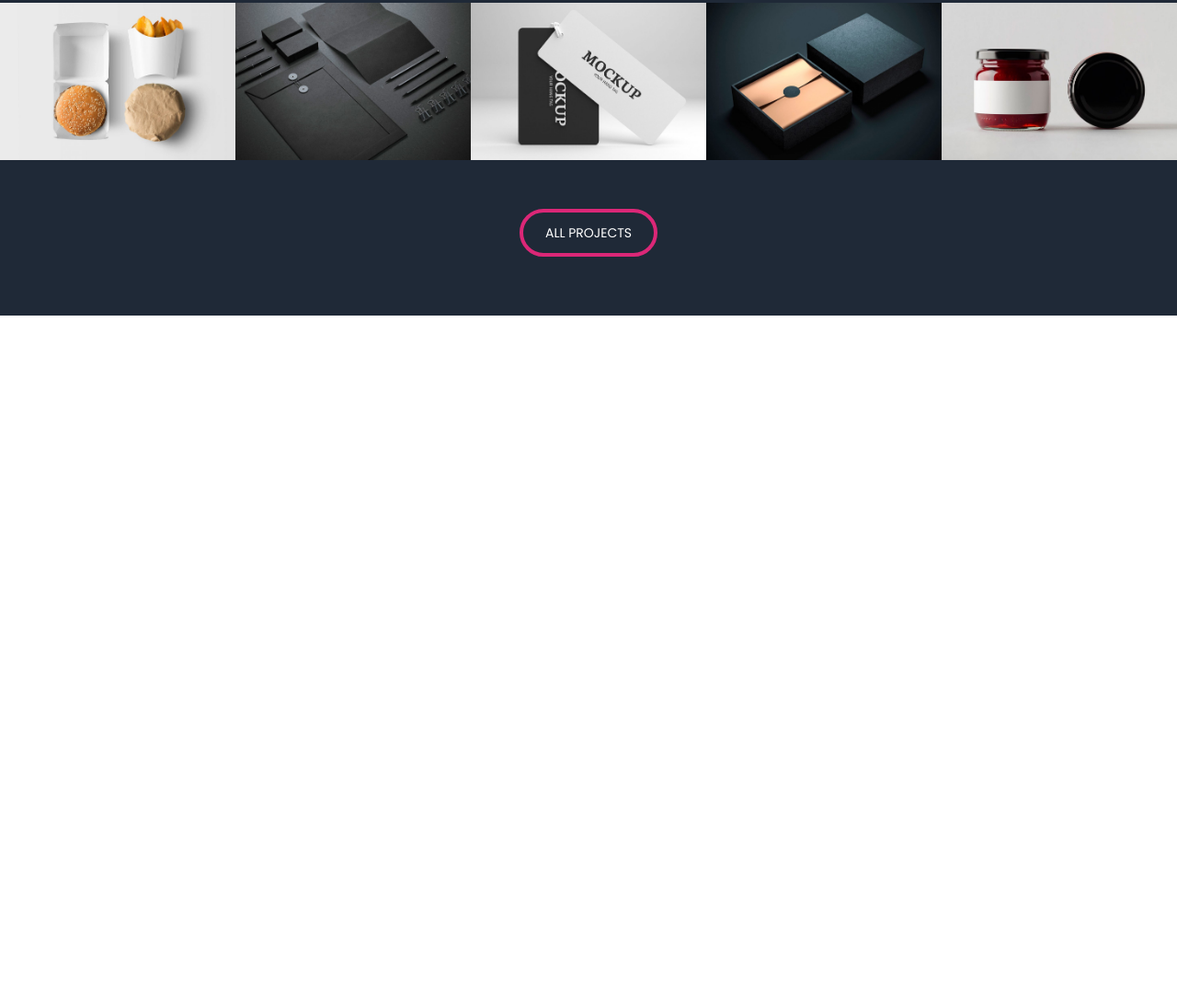
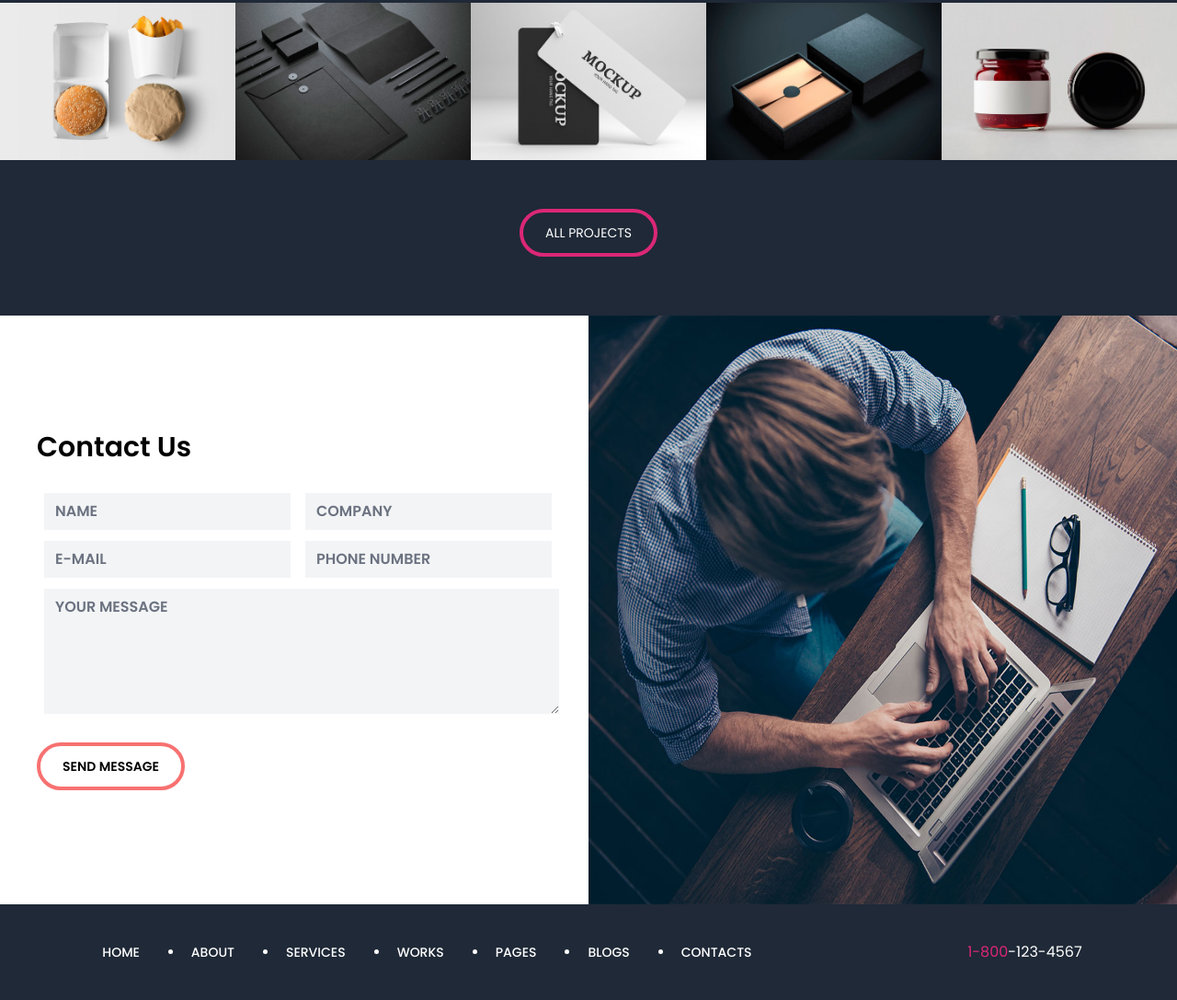
Before and after one commit to special-char/tsc-interview-test, a website built with Vite: page index.html in a window 1280 px wide. Shown: the part 2917-4004 px from the top of the page at 92% size. Before the commit the page ends 3260 px from the top, so only its background shows below. Built offline with nearby package versions, Linux system fonts and the light colour scheme; files whose address does not match are found by name.

Commit message:
ContactUS and footer completed

```diff
--- /dev/null
+++ b/contactus.css
@@ -0,0 +1,43 @@
+@layer components{
+    #ContactUs{
+        & > .ContactUs__contact{
+            @apply container flex flex-col lg:flex-row-reverse;
+            & > .ContactUs__form{
+                @apply flex flex-col justify-center items-start sm:items-center lg:items-start sm:px-10 py-10 flex-1 basis-1/2;
+
+                & > h3{
+                    @apply text-3xl font-sans font-semibold mb-5;
+                }
+                & > form{
+
+                    & > .form__name{
+                        @apply w-full sm:flex sm:gap-2;
+                        &>input{
+                            @apply w-full border-0 mt-3  bg-gray-100 font-sans font-semibold;
+                        }
+                    }
+                    & > .form__email{
+                        @apply w-full sm:flex sm:gap-2;
+                        & > input{
+                            @apply w-full border-0 mt-3  bg-gray-100 font-sans font-semibold;
+                        }
+                    }
+                    & > textarea{
+                        @apply w-full border-0 mt-3 bg-gray-100 font-sans font-semibold sm:ml-2;
+                    }
+                }
+                & > button{
+                    @apply border-4 rounded-full border-red-400 mt-6 px-6 py-3 text-sm font-sans font-semibold hover:bg-red-400 hover:text-black;
+                }
+
+            }
+            & > .ContactUs__image{
+                @apply  lg:aspect-square lg:w-full basis-1/2;
+
+                & > img{
+                    @apply w-full h-full;
+                }
+            }
+        }
+    }
+}
--- /dev/null
+++ b/footer.css
@@ -0,0 +1,32 @@
+@layer components{
+    #footer{
+        @apply bg-gray-800;
+
+        & > .footer__content{
+            @apply py-10 flex items-center justify-around flex-1 gap-5;
+
+            & > nav{
+
+                & > ul{
+                    @apply flex flex-wrap gap-10 lg:list-disc;
+
+                    & > li{
+                        @apply text-white text-center text-sm font-sans px-2 first:list-none;
+
+                        & > a{
+                            @apply font-sans font-medium;
+                        }
+                    }
+                }
+            }
+
+            & > h3{
+                @apply text-white;
+
+                & > span{
+                    @apply text-pink-600;
+                }
+            }
+        }
+    }
+}
--- a/index.html
+++ b/index.html
@@ -115,7 +115,7 @@
             <p class="para2">Lorem, ipsum dolor sit amet consectetur adipisicing elit. Ab at similique, ullam dolore sunt
               quas repellendus minus odit corporis fuga, totam, eveniet laboriosam pariatur voluptatem recusandae
               dignissimos! Eum, eius corporis.</p>
-            <button>About Us</button>
+            <button>ABOUT US</button>
           </div>
         </div>
       </section>
@@ -205,15 +205,61 @@
           </nav>
           <div class="ourprojects__image">
             <img src="./Assignment/images/img_19-1170x780.jpg" alt="project image1">
-            <img src="./Assignment/images/img_18-1170x780.jpg" alt="project image1">
-            <img src="./Assignment/images/img_15-1170x780.jpg" alt="project image1">
-            <img src="./Assignment/images/img_16-1170x780.jpg" alt="project image1">
-            <img src="./Assignment/images/img_17-1170x780.jpg" alt="project image1">
+            <img class="hidden sm:block" src="./Assignment/images/img_18-1170x780.jpg" alt="project image1">
+            <img class="hidden sm:block" src="./Assignment/images/img_15-1170x780.jpg" alt="project image1">
+            <img class="hidden sm:block" src="./Assignment/images/img_16-1170x780.jpg" alt="project image1">
+            <img class="hidden sm:block" src="./Assignment/images/img_17-1170x780.jpg" alt="project image1">
           </div>
           <button>ALL PROJECTS</button>
         </div>
       </section>
+
+      <section id="ContactUs">
+        <div class="ContactUs__contact">
+          <div class="ContactUs__image">
+            <img src="./Assignment/images/home3_alt_half_media3.jpg" alt="contact image">
+          </div>
+          <div class="ContactUs__form">
+            <h3>Contact Us</h3>
+            <form action="">
+              <div class="form__name">
+                <label for="name"></label>
+                <input type="text" name="name" id="name" placeholder="NAME">
+                <label for="company"></label>
+                <input type="text" name="company" id="company" placeholder="COMPANY">
+              </div>
+              <div class="form__email">
+                <label for="email"></label>
+                <input type="email" name="email" id="email" placeholder="E-MAIL">
+                <label for="phone number"></label>
+                <input type="number" name="phone number" id="phone number" placeholder="PHONE NUMBER">
+              </div>
+              <label for="message"></label>
+              <textarea name="message" id="message" cols="25" rows="5" placeholder="YOUR MESSAGE"></textarea>
+
+            </form>
+            <button>SEND MESSAGE</button>
+          </div>
+        </div>
+      </section>
     </main>
+
+    <footer id="footer">
+      <div class="footer__content">
+        <nav>
+          <ul>
+            <li><a href="">HOME</a></li>
+          <li><a href="">ABOUT</a></li>
+          <li><a href="">SERVICES</a></li>
+          <li><a href="">WORKS</a></li>
+          <li><a href="">PAGES</a></li>
+          <li><a href="">BLOGS</a></li>
+          <li><a href="">CONTACTS</a></li>
+          </ul>
+        </nav>
+        <h3><span>1-800</span>-123-4567</h3>
+      </div>
+    </footer>
 
   </body>
 </html>
--- a/style.css
+++ b/style.css
@@ -7,5 +7,7 @@
 @import "./whoweare.css";
 @import "./milestones.css";
 @import "./ourprojects.css";
+@import "./contactus.css";
+@import "./footer.css";
 
 @import "tailwindcss/utilities";
```
Also changed, not shown: milestones.css (+25 -25 lines).
